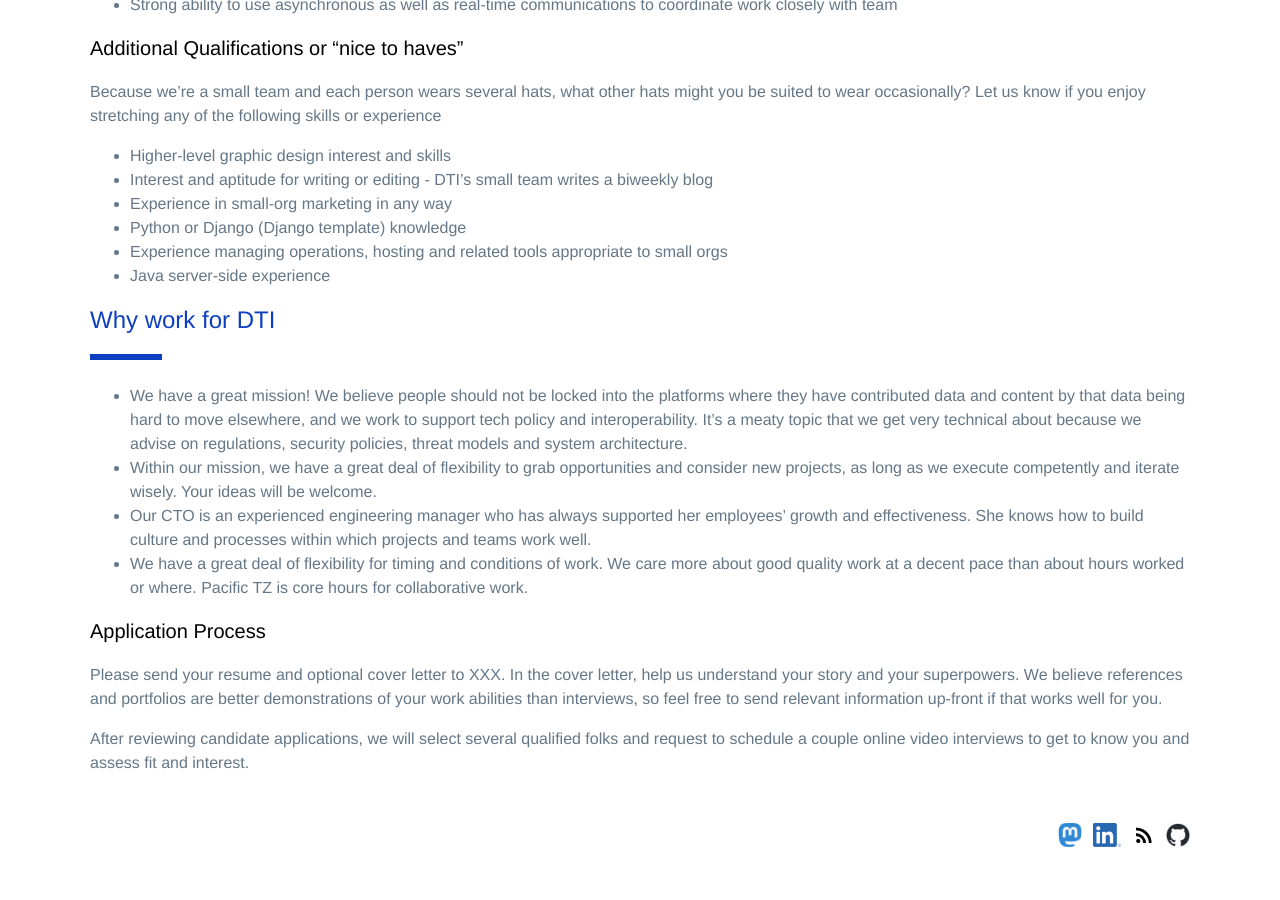
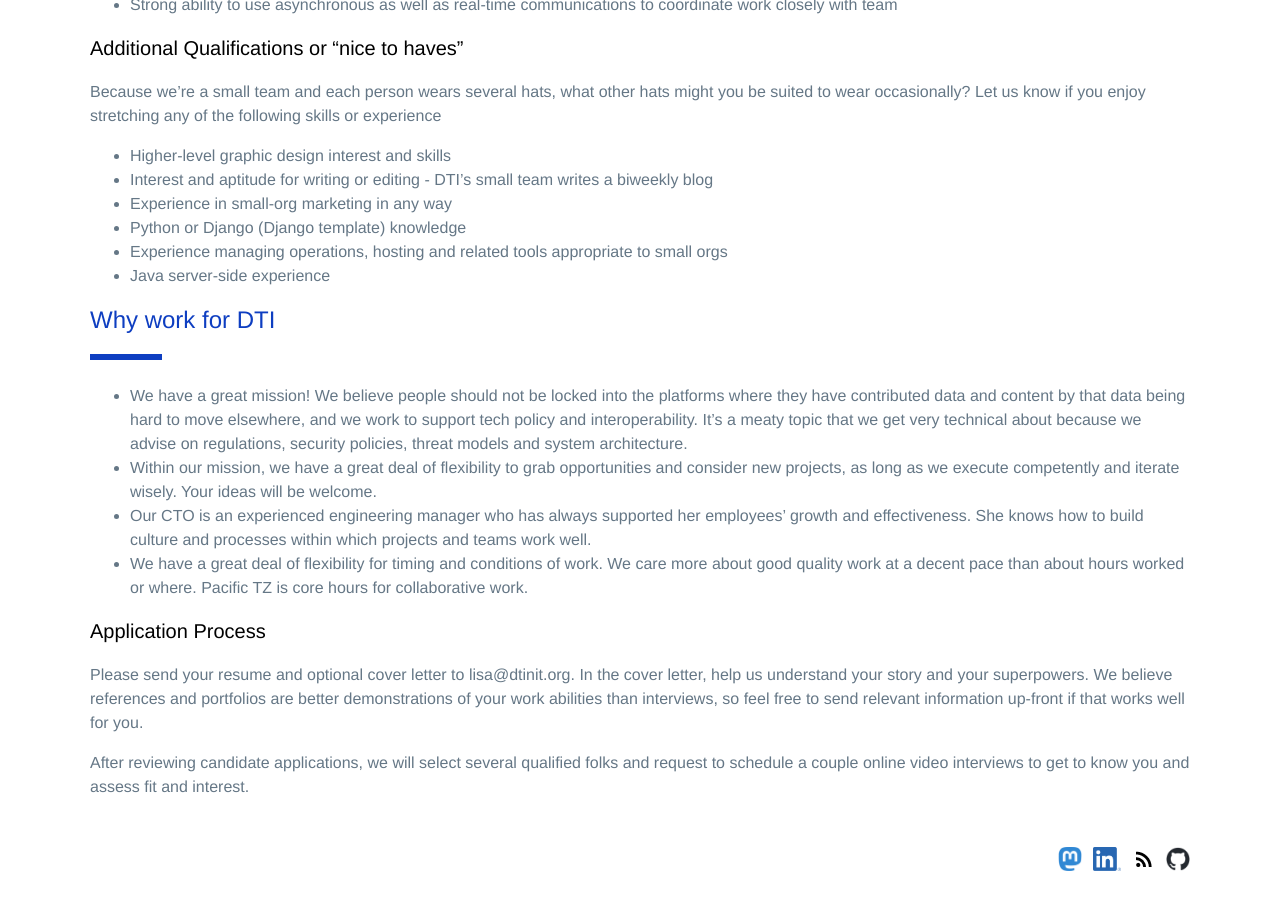
Before and after one commit to dtinit/dtinit.github.io, a Jekyll site: the page built from _jobs/web-design-developer.md, in a window 1280 px wide and 900 px high, scrolled down 1069 px. Built offline with Jekyll 4.4.1, drawn with Linux system fonts in a browser that asks for light colours; before the commit the page ends 1945 px from its top, so only the background shows below that.

Commit message:
Adds email address to posting

```diff
--- a/_jobs/web-design-developer.md
+++ b/_jobs/web-design-developer.md
@@ -51,6 +51,7 @@ Because we’re a small team and each person wears several hats, what other hats
 
 
 ### Application Process
-Please send your resume and optional cover letter to XXX. In the cover letter, help us understand your story and your superpowers. We believe references and portfolios are better demonstrations of your work abilities than interviews, so feel free to send relevant information  up-front if that works well for you.
+
+Please send your resume and optional cover letter to lisa@dtinit.org. In the cover letter, help us understand your story and your superpowers. We believe references and portfolios are better demonstrations of your work abilities than interviews, so feel free to send relevant information  up-front if that works well for you.
 
 After reviewing candidate applications, we will select several qualified folks and request to schedule a couple online video interviews to get to know you and assess fit and interest.
```
Also changed, not shown: Gemfile.lock.
